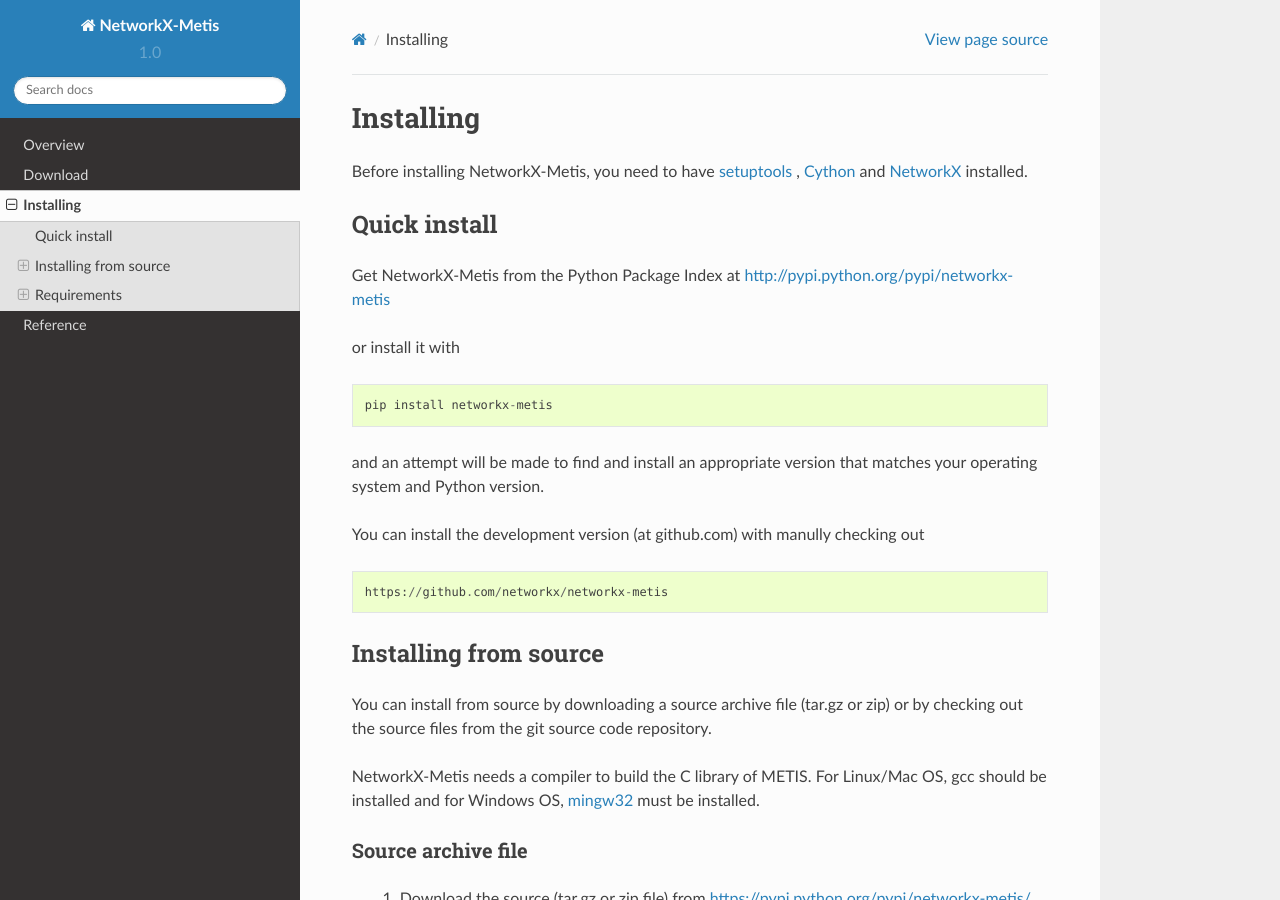
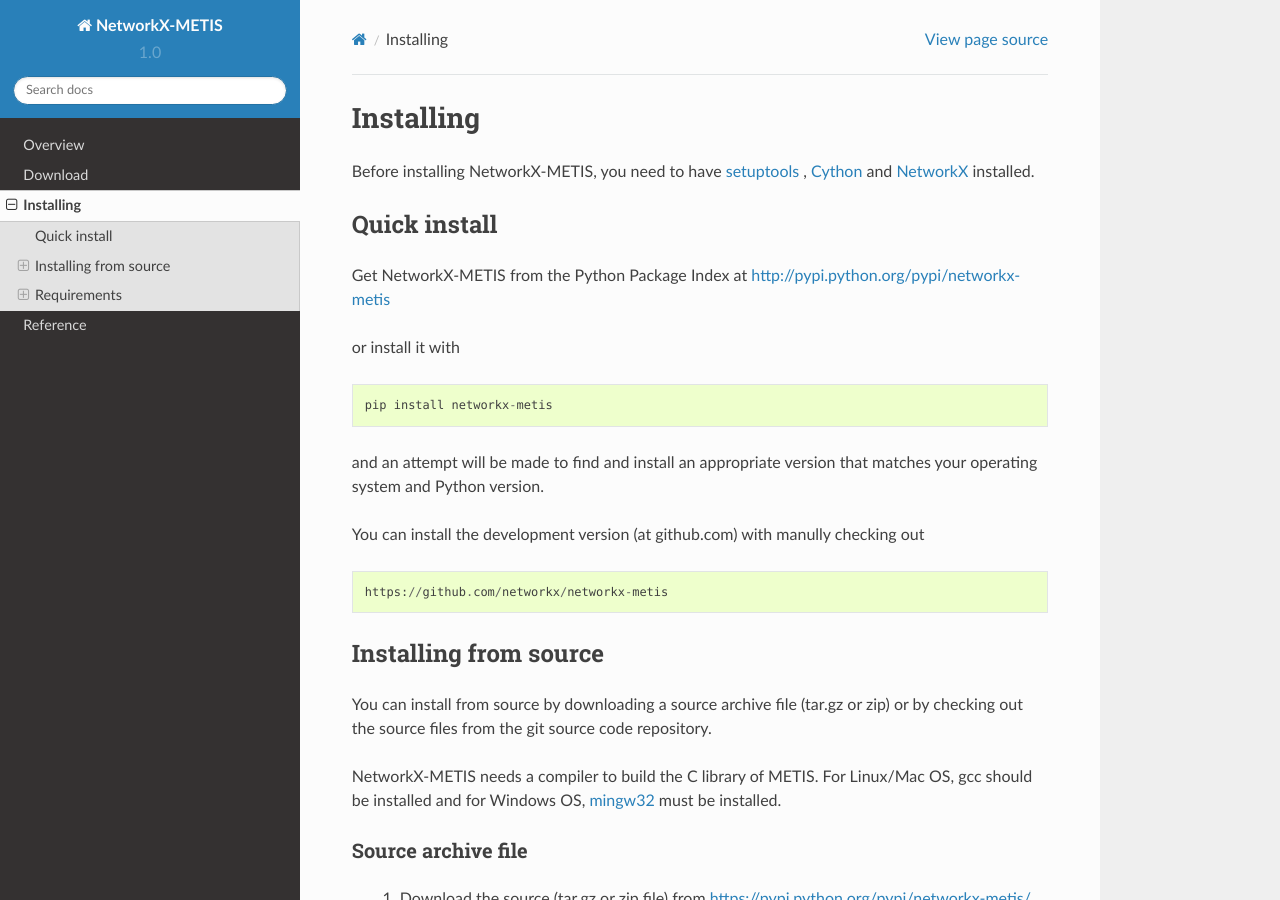
Before and after one commit to networkx/networkx-metis, a Sphinx documentation site: the page built from doc/source/install.rst, in a window 1280 px wide and 900 px high. Built offline with Sphinx 7.4.7 and the Read the Docs theme 2.0.0, drawn with Linux system fonts in a browser that asks for light colours; some of the changed text lies outside the part shown.

```diff
--- a/doc/source/conf.py
+++ b/doc/source/conf.py
@@ -1,6 +1,6 @@
 # -*- coding: utf-8 -*-
 #
-# NetworkX-Metis documentation build configuration file, created by
+# NetworkX-METIS documentation build configuration file, created by
 # sphinx-quickstart on Thu Jun 25 14:08:46 2015.
 #
 # This file is execfile()d with the current directory set to its
@@ -55,7 +55,7 @@ source_suffix = '.rst'
 master_doc = 'index'
 
 # General information about the project.
-project = u'NetworkX-Metis'
+project = u'NetworkX-METIS'
 copyright = u'2015, NetworkX Developers'
 author = u'NetworkX Developers'
 
@@ -211,7 +211,7 @@ html_static_path = ['_static']
 #html_search_scorer = 'scorer.js'
 
 # Output file base name for HTML help builder.
-htmlhelp_basename = 'NetworkX-Metisdoc'
+htmlhelp_basename = 'NetworkX-METISdoc'
 
 # -- Options for LaTeX output ---------------------------------------------
 
@@ -233,7 +233,7 @@ latex_elements = {
 # (source start file, target name, title,
 #  author, documentclass [howto, manual, or own class]).
 latex_documents = [
-  (master_doc, 'NetworkX-Metis.tex', u'NetworkX-Metis Documentation',
+  (master_doc, 'NetworkX-METIS.tex', u'NetworkX-METIS Documentation',
    u'NetworkX Developers', 'manual'),
 ]
 
@@ -263,7 +263,7 @@ latex_documents = [
 # One entry per manual page. List of tuples
 # (source start file, name, description, authors, manual section).
 man_pages = [
-    (master_doc, 'networkx-metis', u'NetworkX-Metis Documentation',
+    (master_doc, 'networkx-metis', u'NetworkX-METIS Documentation',
      [author], 1)
 ]
 
@@ -277,8 +277,8 @@ man_pages = [
 # (source start file, target name, title, author,
 #  dir menu entry, description, category)
 texinfo_documents = [
-  (master_doc, 'NetworkX-Metis', u'NetworkX-Metis Documentation',
-   author, 'NetworkX-Metis', 'One line description of project.',
+  (master_doc, 'NetworkX-METIS', u'NetworkX-METIS Documentation',
+   author, 'NetworkX-METIS', 'One line description of project.',
    'Miscellaneous'),
 ]
 
--- a/doc/source/index.rst
+++ b/doc/source/index.rst
@@ -1,9 +1,9 @@
-.. NetworkX-Metis documentation master file, created by
+.. NetworkX-METIS documentation master file, created by
    sphinx-quickstart on Thu Jun 25 14:08:46 2015.
    You can adapt this file completely to your liking, but it should at least
    contain the root `toctree` directive.
 
-Welcome to NetworkX-Metis's documentation!
+Welcome to NetworkX-METIS's documentation!
 ==========================================
 
 Contents:
--- a/doc/source/install.rst
+++ b/doc/source/install.rst
@@ -2,7 +2,7 @@
 Installing
 **********
 
-Before installing NetworkX-Metis, you need to have
+Before installing NetworkX-METIS, you need to have
 `setuptools <https://pypi.python.org/pypi/setuptools>`_ ,
 `Cython <https://pypi.python.org/pypi/cython>`_ and
 `NetworkX <https://pypi.python.org/pypi/networkx>`_ installed.
@@ -10,7 +10,7 @@ Before installing NetworkX-Metis, you need to have
 Quick install
 =============
 
-Get NetworkX-Metis from the Python Package Index at
+Get NetworkX-METIS from the Python Package Index at
 http://pypi.python.org/pypi/networkx-metis
 
 or install it with
@@ -36,7 +36,7 @@ You can install from source by downloading a source archive file
 (tar.gz or zip) or by checking out the source files from the
 git source code repository.
 
-NetworkX-Metis needs a compiler to build the C library of METIS. For Linux/Mac OS, gcc
+NetworkX-METIS needs a compiler to build the C library of METIS. For Linux/Mac OS, gcc
 should be installed and for Windows OS, `mingw32 <http://www.mingw.org/>`_ must be installed.
 
 Source archive file
@@ -123,19 +123,19 @@ Requirements
 Python
 ------
 
-To use NetworkX-Metis you need Python 2.7, 3.2 or later.
+To use NetworkX-METIS you need Python 2.7, 3.2 or later.
 
 
 NetworkX
 --------
 
-To use NetworkX-Metis you need NetworkX 2.0 or later installed.
+To use NetworkX-METIS you need NetworkX 2.0 or later installed.
 
 
 Cython
 ------
 
-For NetworkX-Metis to work, you need Cython installed.
+For NetworkX-METIS to work, you need Cython installed.
 
 
 The easiest way to get Python and most optional packages is to install
--- a/doc/source/reference/nxmetis.rst
+++ b/doc/source/reference/nxmetis.rst
@@ -5,7 +5,7 @@ METIS Wrapper
 .. automodule:: nxmetis
 
 
-Metis
+METIS
 -----
 
 .. automodule:: nxmetis.metis
```
Also changed, not shown: doc/source/overview.rst (+4 -4 lines), 2 other files.
